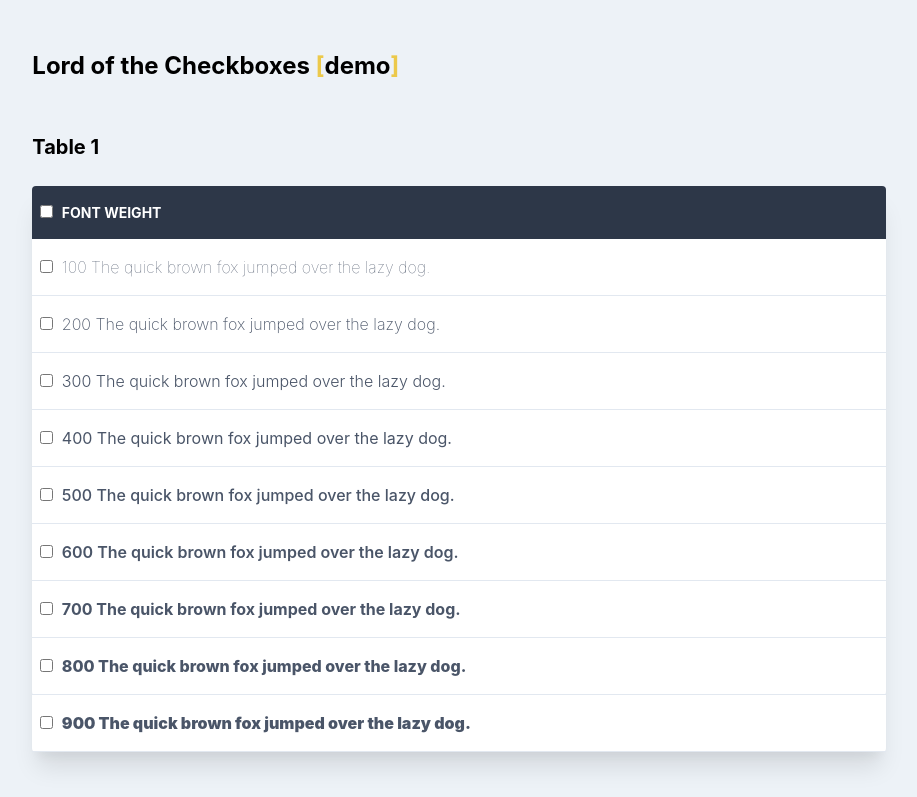
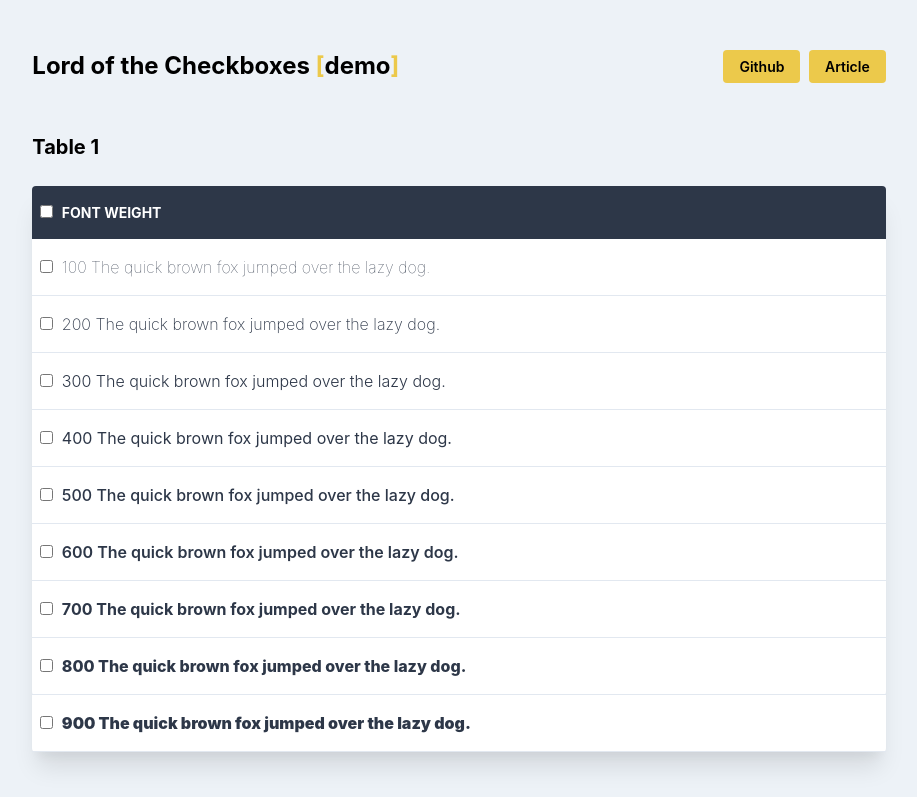
Before and after one commit to thoth3x/lord-of-the-checkboxes, a website: page docs/index.html in a window 1280 px wide. Shown: the top 797 px of the page, without its empty margins (181-1098 px from the left). Drawn offline with Linux system fonts and the light colour scheme.

Commit message:
Added links to the article and github

```diff
--- a/docs/index.html
+++ b/docs/index.html
@@ -7,11 +7,17 @@
 </head>
 <body class="bg-gray-200">
 <div class="w-full px-6 md:px-0 md:w-2/3 mx-auto py-12">
-    <h1 class="font-bold text-2xl mb-12">Lord of the Checkboxes <span class="text-yellow-500">[</span>demo<span class="text-yellow-500">]</span></h1>
+    <div class="flex flex-wrap items-center justify-between mb-6">
+        <h1 class="font-bold text-2xl mb-6 mr-6">Lord of the Checkboxes <span class="text-yellow-500">[</span>demo<span class="text-yellow-500">]</span></h1>
+        <div class="mb-6">
+            <a href="https://github.com/thoth3x/lord-of-the-checkboxes" target="_blank" class="py-2 px-4 bg-yellow-500 hover:bg-gray-800 hover:text-white text-sm font-semibold rounded mr-1">Github</a>
+            <a href="http://thoth3x.com/lord-of-the-checkboxes" target="_blank" class="py-2 px-4 bg-yellow-500 hover:bg-gray-800 hover:text-white text-sm font-semibold rounded">Article</a>
+        </div>
+    </div>
 
     <h2 class="font-bold text-xl mb-6">Table 1</h2>
 
-    <table data-checkboxes class="w-full text-left text-gray-700 font-semibold border-collapse shadow-xl rounded-lg mb-12">
+    <table data-checkboxes class="w-full text-left text-gray-800 font-semibold border-collapse shadow-xl rounded-lg mb-12">
         <thead>
         <tr class="bg-gray-800 font-bold text-sm text-white uppercase">
             <th class="py-4 text-center rounded-tl">
@@ -80,7 +86,7 @@
 
     <h2 class="font-bold text-xl mb-6">Table 2 (with labels)</h2>
 
-    <table data-checkboxes class="w-full text-left text-gray-700 font-semibold border-collapse shadow-xl rounded-lg mb-12">
+    <table data-checkboxes class="w-full text-left text-gray-800 font-semibold border-collapse shadow-xl rounded-lg mb-12">
         <thead>
         <tr class="bg-gray-800 font-bold text-sm text-white uppercase">
             <th width="60" class="py-4 text-center rounded-tl">
```
